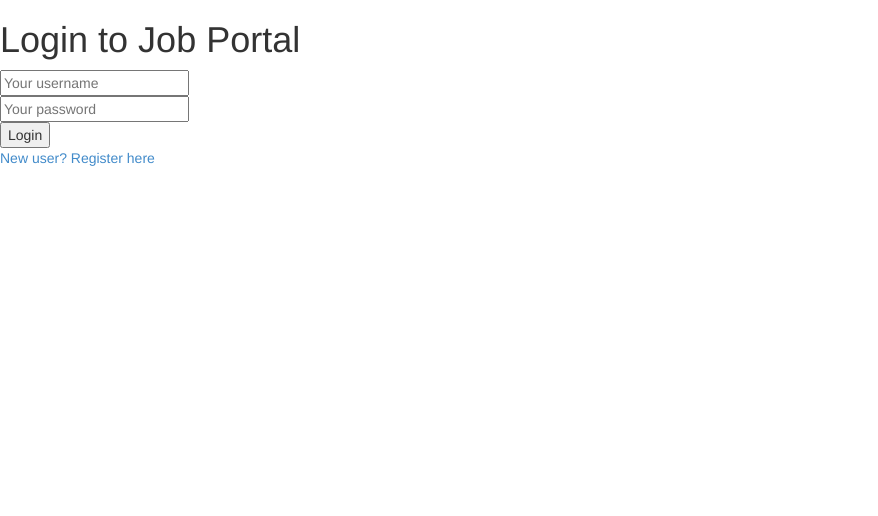
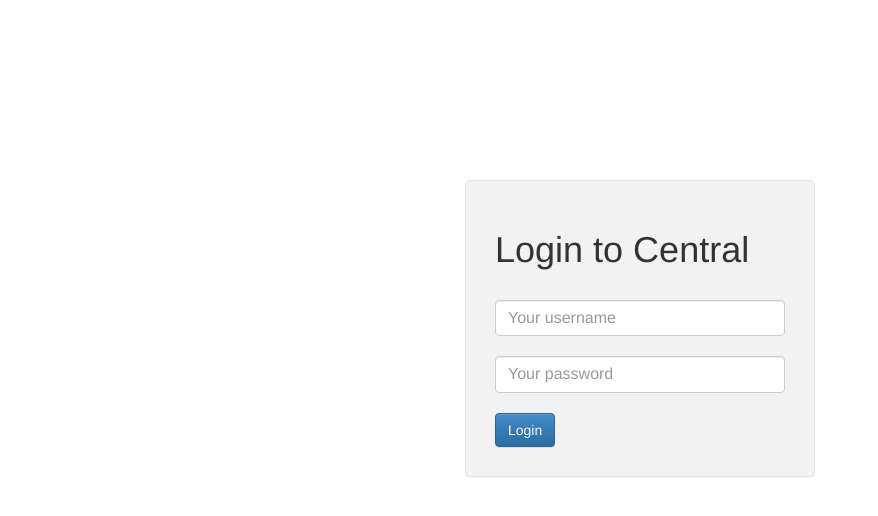
Before and after one commit to 1dot4/central, a PHP site: page / in a window 1280 px wide. Shown: the top 516 px of the page, without its empty margins (0-878 px from the left). Run offline with PHP 8.4, Linux system fonts and the light colour scheme.

Commit message:
Added style to login pages

```diff
--- a/controllers/AdminLoginPageController.php
+++ b/controllers/AdminLoginPageController.php
@@ -18,6 +18,6 @@ class AdminLoginPageController extends Controller {
      * Set the variables for rendering in the template
      */
     protected function setVars() {
-        $this->setVar('title', 'Login as site admin');
+        $this->setVar('title', 'Login as Admin');
     }
 }
--- a/controllers/LoginPageController.php
+++ b/controllers/LoginPageController.php
@@ -20,6 +20,6 @@ class LoginPageController extends Controller {
      * Set the variables for rendering in template
      */
     protected function setVars() {
-        $this->setVar('title', 'Login to Job Portal');
+        $this->setVar('title', 'Login to Central');
     }
 }
--- a/public/css/style.css
+++ /dev/null
@@ -1,3 +0,0 @@
-body {
-
-}
--- a/templates/Login.tpl.php
+++ b/templates/Login.tpl.php
@@ -2,17 +2,51 @@
 <html>
     <head>
         <title><?php echo $title ?></title>
+        <meta name="viewport" content="width=device-width, initial-scale=1.0">
         <?php require_once 'include/Css.php' ?>
-        <link rel="stylesheet" href="public/css/style.css" />
-        <meta name="viewport" content="width=device-width, initial-scale=1.0">
+        <style>
+            .form-inline {
+                max-width: 350px;
+                padding: 29px;
+                margin: 180px auto 20px;
+                background-color: #f2f2f2;
+                border: 1px solid #e5e5e5;
+                -webkit-border-radius: 5px;
+                -moz-border-radius: 5px;
+                border-radius: 5px;
+                -webkit-box-shadow: 0 1px 2px rgba(0,0,0,.05);
+                -moz-box-shadow: 0 1px 2px rgba(0,0,0,.05);
+                box-shadow: 0 1px 2px rgba(0,0,0,.05);
+            }
+
+            .form-inline .form-heading {
+                margin-bottom: 10px;
+            }
+
+            .form-inline input[type="email"],
+            .form-inline input[type="password"],
+            .form-inline input[type="text"]
+            {
+                font-size: 16px;
+                width: 290px;
+                height: auto;
+            }
+
+        </style>
     </head>
     <body>
-        <form id="login-form" class="simple-form" method="post" action="login.exec">
+        <form id="login-form" class="form-inline" method="post" role="form" action="login.do">
             <h1 class="form-heading"><?php echo $title ?></h1>
-            <input type="text" class="simple-form-input" name="username" placeholder="Your username" /><br/>
-            <input type="password" class="simple-form-input" name="password" placeholder="Your password" /><br/>
-            <input type="submit" class="simple-form-button" name="Login" value="Login"><br/>
-            <a href="register">New user? Register here</a>
+            <br>
+            <div class="form-group">
+                <input type="text" class="form-control" name="username" placeholder="Your username" />
+            </div>
+            <br><br>
+            <div class="form-group">
+                <input type="password" class="form-control" name="password" placeholder="Your password" />
+            </div>
+            <br><br>
+            <input type="submit" class="btn btn-primary" name="Login" value="Login">
         </form>
         <?php require_once 'include/Scripts.php' ?>
     </body>
```
Also changed, not shown: templates/AdminLogin.tpl.php (+42 -5 lines).
